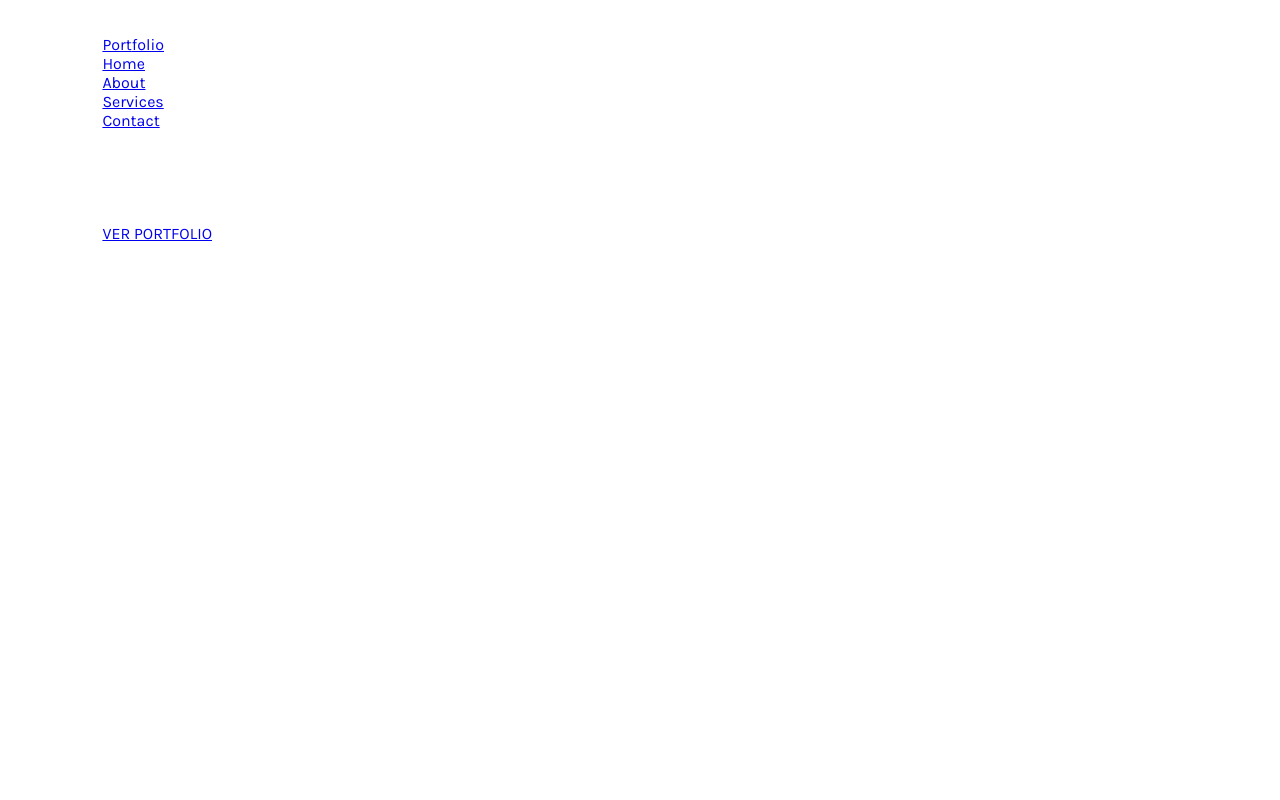
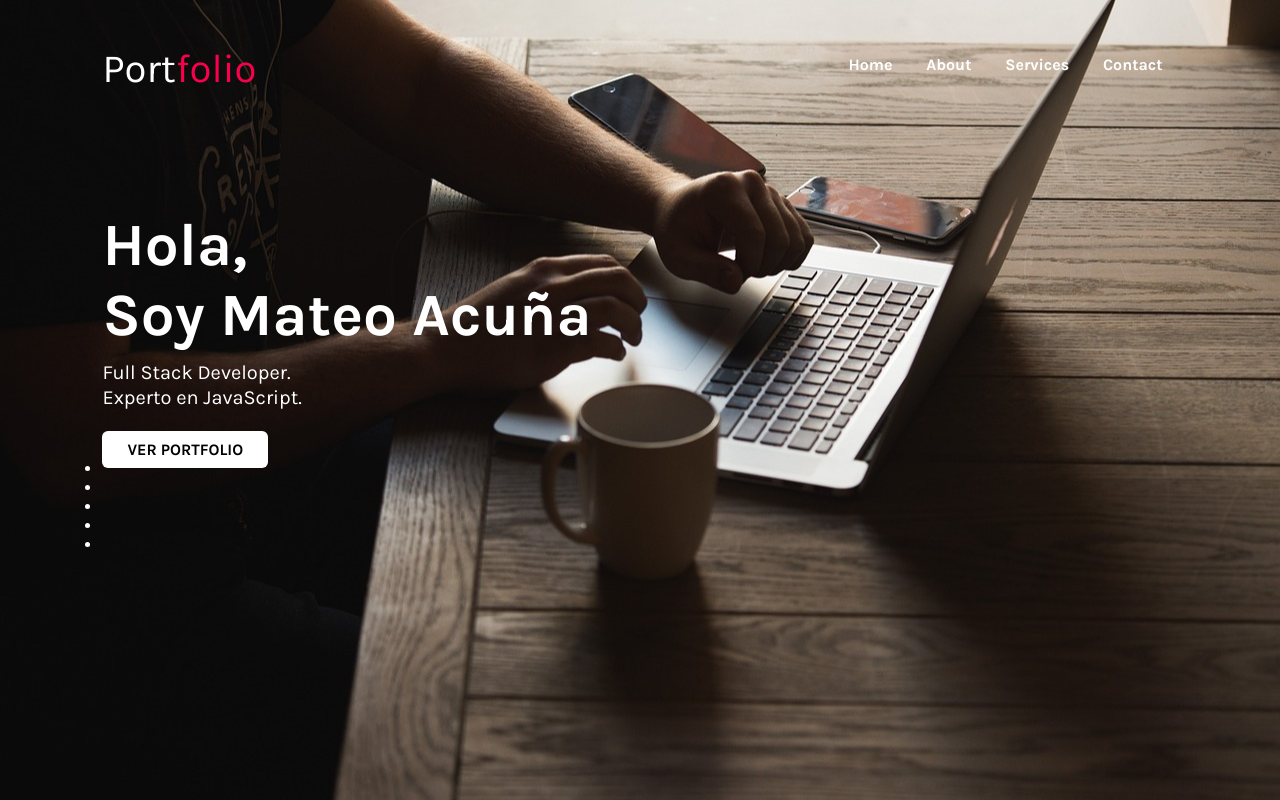
Before and after one commit to cealonso/project_portfolio, a plain HTML site: page index.html in a window 1280 px wide. Drawn offline with Linux system fonts and the light colour scheme.

Commit message:
nav social networks

```diff
--- a/css/style.css
+++ b/css/style.css
@@ -13,7 +13,7 @@
     width: 100%;
     height: 100vh;
     /* https://pixabay.com/photos/computer-cup-gadgets-laptop-mug-1867096/ */
-    background-image: url(images/back.jpg);
+    background-image: url(../images/back.jpg);
     background-position: center;
     background-size: cover;
     padding-top: 35px;
@@ -21,3 +21,75 @@
     padding-right: 8%;
     padding-bottom: 0px;
   }
+
+  nav {
+    padding: 10px 0;
+    display: flex;
+    flex-direction: row;
+    justify-content: space-between;
+  }
+
+  .logo a {
+    font-size: 40px;
+    text-decoration: none;
+  }
+
+  span {
+    color: #f9004d;
+  }
+
+  nav ul li {
+    display: inline-block;
+    list-style: none;
+    margin: 10px 15px;
+  }
+
+  nav ul li a {
+    text-decoration: none;
+    font-weight: bold;
+
+  }
+
+  nav ul li a:hover {
+    color: #f9004d;
+  }
+
+  .content {
+    margin-top: 10%;
+    font-size: 20px;
+
+  }
+
+  .content h2 {
+    font-size: 60px;
+
+  }
+
+  .content p {
+    margin-top: 10px;
+    line-height: 25px;
+  }
+
+  a {
+    color: #fff;
+  }
+
+  .link {
+    margin-top: 30px;
+  }
+
+  .view-portfolio {
+    color: #000;
+    text-decoration: none;
+    background: #fff;
+    padding: 9px 25px;
+    font-weight: bold;
+    border-radius: 6px;
+
+  }
+
+  .view-portfolio:hover {
+    background: transparent;
+    border: 1px solid #fff;
+    color: #fff;
+  }
--- a/index.html
+++ b/index.html
@@ -34,6 +34,15 @@
     <div class="link">
       <a href="#" class="view-portfolio">VER PORTFOLIO</a>
     </div>
+    <div class="socials">
+      <ul class="social-icons">
+        <li><a href="#"><i class="fa-brands fa-linkedin"></i></a></li>
+        <li><a href="#"><i class="fa-brands fa-github"></i></a></li>
+        <li><a href="#"><i class="fa-brands fa-x-twitter"></i></a></li>
+        <li><a href="#"><i class="fa-brands fa-telegram"></i></a></li>
+        <li><a href="#"><i class="fa-brands fa-instagram"></i></a></li>
+      </ul>
+    </div>
   </div>
 </body>
 
```
